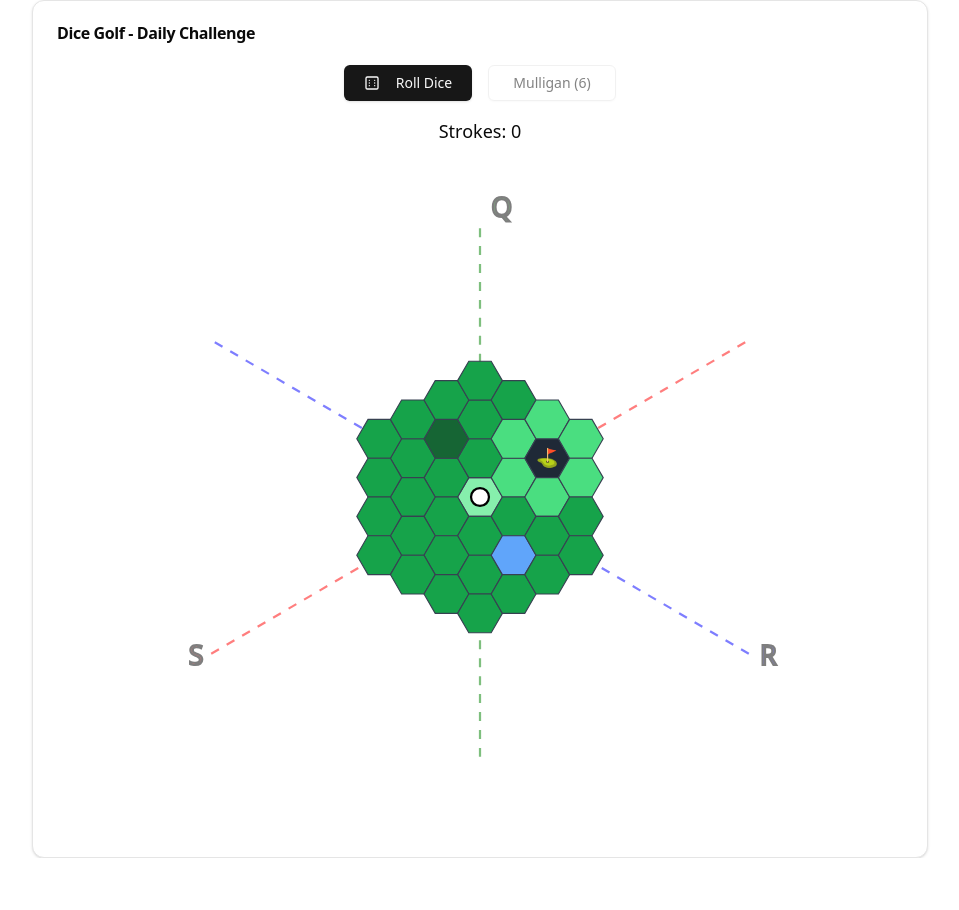
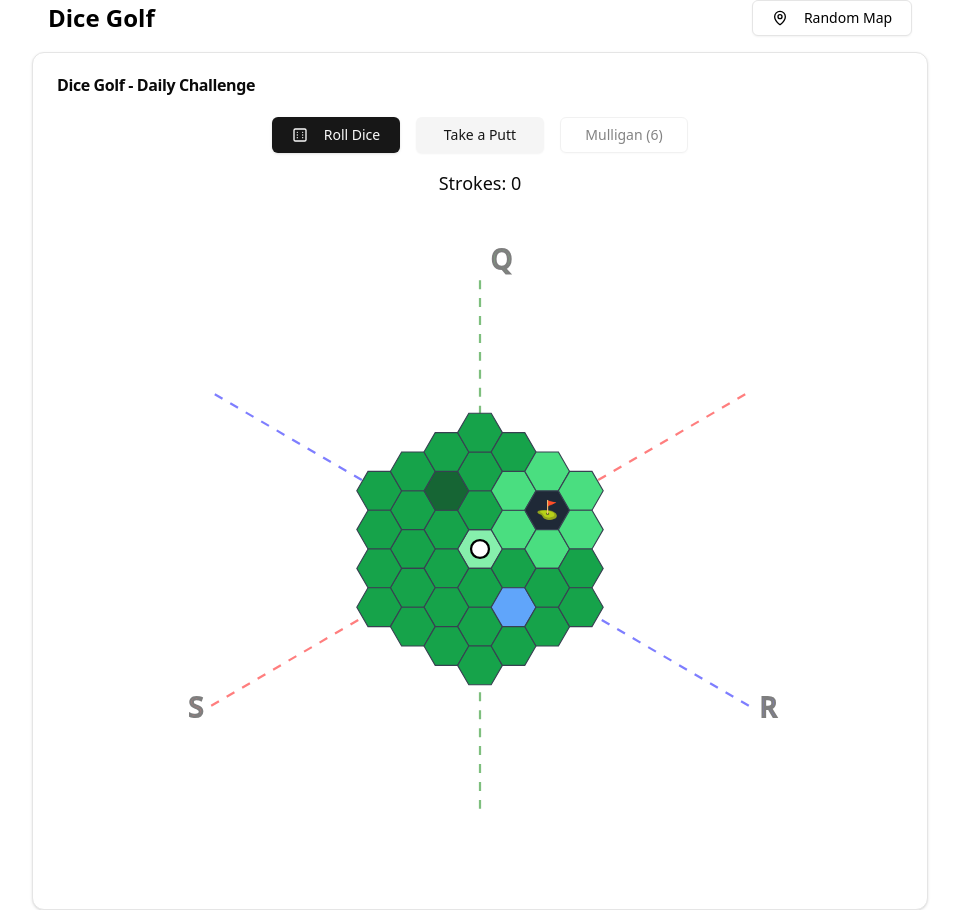
Before and after one commit to jbatch/daily-golf, a React (Vite) app: page / in a window 1280 px wide. Shown: the whole page, without its empty margins (160-1119 px from the left). Before the commit the page ends 858 px from the top, so only its background shows below. Built offline with nearby package versions, Linux system fonts and the light colour scheme.

Commit message:
Adds random map button to game

```diff
--- a/src/DiceGolfGame.tsx
+++ b/src/DiceGolfGame.tsx
@@ -1,12 +1,14 @@
+import React, { useState, useCallback } from "react";
 import { Card, CardHeader, CardTitle, CardContent } from "@/components/ui/card";
 import { Button } from "@/components/ui/button";
 import { CubeCoord, TerrainColors, TerrainType } from "./types";
 import { cubeToPixel, getHexCorners } from "./hexUtils";
-import { Dice6 } from "lucide-react";
+import { Dice6, MapPin } from "lucide-react";
 import { useDiceGolf } from "./useDiceGolfHook";
 import testCourse from "./testCourse";
-import { useState } from "react";
+import { generateCourse } from "./courseGeneration";
 
+// Helper function to scale polygon points around their center
 const scalePolygon = (points: { x: number; y: number }[], scale: number) => {
   // Calculate center point
   const center = points.reduce(
@@ -26,17 +28,35 @@ const scalePolygon = (points: { x: number; y: number }[], scale: number) => {
 
 const DiceGolfGame = () => {
   const [hoveredHex, setHoveredHex] = useState<CubeCoord | null>(null);
+  //   const [currentCourse, setCurrentCourse] = useState<CourseState>(testCourse);
   const {
-    actions: { rollDice, moveToHex, useMulligan },
+    actions: { rollDice, moveToHex, useMulligan, takePutt },
     course,
     gameState,
     rolling,
+    resetGame,
   } = useDiceGolf(testCourse);
+
+  const handleNewMap = useCallback(() => {
+    const seed = Math.floor(Math.random() * 1000000);
+    const newCourse = generateCourse(seed);
+    // setCurrentCourse(newCourse);
+    resetGame(newCourse);
+  }, [resetGame]);
 
   if (!course || !gameState) return <div>Loading...</div>;
 
   return (
-    <Card className="w-full max-w-4xl mx-auto">
+    <div className="flex flex-col w-full max-w-4xl mx-auto gap-4">
+      <div className="flex justify-between items-center px-4">
+        <h1 className="text-2xl font-bold">Dice Golf</h1>
+        <Button onClick={handleNewMap} className="w-40" variant="outline">
+          <MapPin className="mr-2 h-4 w-4" />
+          Random Map
+        </Button>
+      </div>
+
+      <Card className="w-full">
         <CardHeader>
           <CardTitle>Dice Golf - Daily Challenge</CardTitle>
         </CardHeader>
@@ -46,12 +66,22 @@ const DiceGolfGame = () => {
               <Button
                 onClick={rollDice}
                 disabled={
-                gameState.gameOver || rolling || gameState.validMoves.length > 0
+                  gameState.gameOver ||
+                  rolling ||
+                  gameState.validMoves.length > 0
                 }
                 className="w-32"
               >
                 <Dice6 className="mr-2" />
                 Roll Dice
+              </Button>
+              <Button
+                onClick={takePutt}
+                disabled={gameState.gameOver || gameState.validMoves.length > 0}
+                variant="secondary"
+                className="w-32"
+              >
+                Take a Putt
               </Button>
               <Button
                 onClick={useMulligan}
@@ -76,7 +106,7 @@ const DiceGolfGame = () => {
 
             <div className="relative w-full aspect-square max-w-2xl">
               <svg viewBox="-150 -150 300 300" className="w-full h-full">
-              {/**Coordinate axis */}
+                {/* Coordinate axis */}
                 <g stroke="black" strokeWidth="1" opacity="0.5">
                   <line
                     x1="-120"
@@ -146,12 +176,12 @@ const DiceGolfGame = () => {
                       />
                       {isValidMove && (
                         <polygon
-                        points={scalePolygon(corners, 0.9)
+                          points={scalePolygon(corners, 0.85)
                             .map((p) => `${p.x},${p.y}`)
                             .join(" ")}
                           fill="none"
                           stroke="#ef4444"
-                        strokeWidth="0.5"
+                          strokeWidth="1.5"
                           className="pointer-events-none"
                         />
                       )}
@@ -198,6 +228,7 @@ const DiceGolfGame = () => {
           </div>
         </CardContent>
       </Card>
+    </div>
   );
 };
 
--- a/src/courseGeneration.ts
+++ b/src/courseGeneration.ts
@@ -1,8 +1,8 @@
-import { GRID_SIZE, TerrainType, CubeCoord } from "./types";
-import { getHexNeighbors } from "./hexUtils";
+import { GRID_SIZE, TerrainType, CubeCoord, CourseState } from "./types";
+import { bezierPoint, getHexNeighbors } from "./hexUtils";
 import { noise2D, randomFromSeed } from "./noiseUtils";
 
-export const generateStartAndEnd = (): { start: CubeCoord; end: CubeCoord } => {
+const generateStartAndEnd = (): { start: CubeCoord; end: CubeCoord } => {
   // Define start point
   const start: CubeCoord = { q: 0, r: GRID_SIZE - 1, s: -GRID_SIZE + 1 };
 
@@ -36,7 +36,7 @@ export const generateStartAndEnd = (): { start: CubeCoord; end: CubeCoord } => {
   return { start, end };
 };
 
-export const generateControlPoints = (
+const generateControlPoints = (
   start: CubeCoord,
   end: CubeCoord
 ): CubeCoord[] => {
@@ -65,7 +65,7 @@ export const generateControlPoints = (
   return controlPoints;
 };
 
-export const generateFairwaySegments = (
+const generateFairwaySegments = (
   seed: number
 ): { start: number; end: number }[] => {
   const segments: { start: number; end: number }[] = [];
@@ -94,7 +94,7 @@ export const generateFairwaySegments = (
   return segments;
 };
 
-export const generateGreen = (
+const generateGreen = (
   grid: Record<string, TerrainType>,
   end: CubeCoord
 ): void => {
@@ -124,7 +124,7 @@ export const generateGreen = (
   }
 };
 
-export const generateHazards = (
+const generateHazards = (
   grid: Record<string, TerrainType>,
   seed: number
 ): void => {
@@ -198,3 +198,76 @@ export const generateHazards = (
     }
   });
 };
+
+export const generateCourse = (seed: number): CourseState => {
+  // Initialize empty grid
+  const grid: Record<string, TerrainType> = {};
+  for (let q = -GRID_SIZE; q <= GRID_SIZE; q++) {
+    for (let r = -GRID_SIZE; r <= GRID_SIZE; r++) {
+      const s = -q - r;
+      if (Math.abs(s) <= GRID_SIZE) {
+        grid[`${q},${r},${s}`] = TerrainType.ROUGH;
+      }
+    }
+  }
+
+  // Generate start and end points
+  const { start, end } = generateStartAndEnd();
+
+  // Generate control points for the fairway
+  const controlPoints = generateControlPoints(start, end);
+
+  // Create fairway with strategic gaps
+  const processedHexes = new Set<string>();
+  const fairwaySegments = generateFairwaySegments(seed);
+
+  // Generate fairway along segments
+  fairwaySegments.forEach((segment) => {
+    for (let t = segment.start; t <= segment.end; t += 0.01) {
+      const point = bezierPoint(controlPoints, t);
+      const q = Math.round(point.q);
+      const r = Math.round(point.r);
+      const s = -q - r;
+      const key = `${q},${r},${s}`;
+
+      if (grid[key] === undefined) continue;
+
+      // Check if we're near a control point for landing zones
+      const isLandingZone = controlPoints.some(
+        (cp) => Math.abs(cp.q - q) + Math.abs(cp.r - r) < 2
+      );
+
+      // Add some randomness to fairway width
+      const fairwayVariation = noise2D(t * 5, 0, seed) > 0.7;
+
+      // Basic fairway hex
+      grid[key] = TerrainType.FAIRWAY;
+      processedHexes.add(key);
+
+      // Add wider areas for landing zones and random variations
+      if (isLandingZone || fairwayVariation) {
+        getHexNeighbors({ q, r, s }).forEach((neighbor) => {
+          const nKey = `${neighbor.q},${neighbor.r},${neighbor.s}`;
+          if (grid[nKey] !== undefined && !processedHexes.has(nKey)) {
+            if (noise2D(neighbor.q / 2, neighbor.r / 2, seed) > 0.3) {
+              grid[nKey] = TerrainType.FAIRWAY;
+              processedHexes.add(nKey);
+            }
+          }
+        });
+      }
+    }
+  });
+
+  // Generate green area
+  generateGreen(grid, end);
+
+  // Generate hazards
+  generateHazards(grid, seed);
+
+  // Place tee and hole
+  grid[`${start.q},${start.r},${start.s}`] = TerrainType.TEE;
+  grid[`${end.q},${end.r},${end.s}`] = TerrainType.HOLE;
+
+  return { grid, start, end, seed };
+};
--- a/src/useDiceGolfHook.ts
+++ b/src/useDiceGolfHook.ts
@@ -1,6 +1,5 @@
 import { useState, useCallback } from "react";
 import { TerrainType, CubeCoord, CourseState } from "./types";
-import { getHexNeighbors } from "./hexUtils";
 
 export interface GameState {
   playerPosition: CubeCoord;
@@ -80,16 +79,6 @@ export const calculateValidMoves = (
     course.grid[`${position.q},${position.r},${position.s}`];
   const isOnFairway = currentTerrainType === TerrainType.FAIRWAY;
 
-  // Always add adjacent hexes (putting)
-  const neighbors = getHexNeighbors(position);
-  for (const neighbor of neighbors) {
-    const neighborKey = `${neighbor.q},${neighbor.r},${neighbor.s}`;
-    const terrainType = course.grid[neighborKey];
-    if (terrainType !== undefined && terrainType !== TerrainType.WATER) {
-      validMoves.push(neighbor);
-    }
-  }
-
   // Find all hexes exactly 'distance' away
   for (let dq = -distance; dq <= distance; dq++) {
     for (let dr = -distance; dr <= distance; dr++) {
@@ -136,9 +125,9 @@ export const checkGameOver = (
   distance: number | null,
   playerPosition: CubeCoord,
   end: CubeCoord
-): boolean => {
+): { gameOver: boolean; isOvershootSink: boolean } => {
   const distToHole = getHexDistance(newPosition, end);
-  if (distToHole === 0) return true;
+  if (distToHole === 0) return { gameOver: true, isOvershootSink: false };
 
   const isOvershootSink =
     distance !== null &&
@@ -155,12 +144,12 @@ export const checkGameOver = (
       isOvershootSink,
     })}`
   );
-  return isOvershootSink;
+  return { gameOver: isOvershootSink, isOvershootSink };
 };
 
 // Custom hook for game logic
 export const useDiceGolf = (initialCourse: CourseState) => {
-  const [course] = useState<CourseState>(initialCourse);
+  const [course, setCourse] = useState<CourseState>(initialCourse);
   const [gameState, setGameState] = useState<GameState>(() => ({
     playerPosition: initialCourse.start,
     strokes: 0,
@@ -215,22 +204,39 @@ export const useDiceGolf = (initialCourse: CourseState) => {
     }, 500);
   }, [course, gameState, rolling]);
 
+  const takePutt = useCallback(() => {
+    if (gameState.gameOver || gameState.validMoves.length > 0) return;
+
+    // Calculate valid moves for a distance of 1
+    const validMoves = calculateValidMoves(gameState.playerPosition, 1, course);
+
+    setGameState((prev) => ({
+      ...prev,
+      lastRoll: 1,
+      validMoves,
+    }));
+  }, [
+    course,
+    gameState.gameOver,
+    gameState.validMoves.length,
+    gameState.playerPosition,
+  ]);
+
   const moveToHex = useCallback(
     (coord: CubeCoord) => {
       if (!isValidMove(coord, gameState.validMoves)) return;
 
       const newPosition = coord;
-      const gameOver = checkGameOver(
+      const { gameOver, isOvershootSink } = checkGameOver(
         newPosition,
         gameState.lastRoll,
         gameState.playerPosition,
         course.end
       );
-      console.log({ gameOver });
 
       setGameState((prev) => ({
         ...prev,
-        playerPosition: newPosition,
+        playerPosition: isOvershootSink ? course.end : newPosition,
         strokes: prev.strokes + 1,
         validMoves: [],
         lastRoll: null,
@@ -261,14 +267,28 @@ export const useDiceGolf = (initialCourse: CourseState) => {
     }));
   }, [gameState.gameOver, gameState.lastRoll, gameState.mulligansLeft]);
 
+  const resetGame = useCallback((newCourse: CourseState) => {
+    setGameState({
+      playerPosition: newCourse.start,
+      strokes: 0,
+      mulligansLeft: 6,
+      lastRoll: null,
+      validMoves: [],
+      gameOver: false,
+    });
+    setCourse(newCourse);
+  }, []);
+
   return {
     course,
     gameState,
     rolling,
+    resetGame,
     actions: {
       rollDice,
       moveToHex,
       useMulligan,
+      takePutt,
     },
   };
 };
```
Also changed, not shown: src/CourseGenerator.tsx (+5 -90 lines), 1 other file (tests, documents, lock files or other folders). Lines whose indentation alone changed are shown as unchanged.
